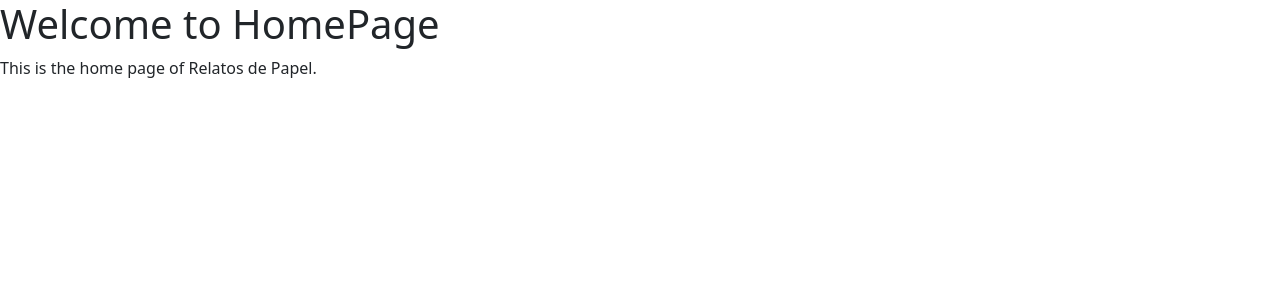
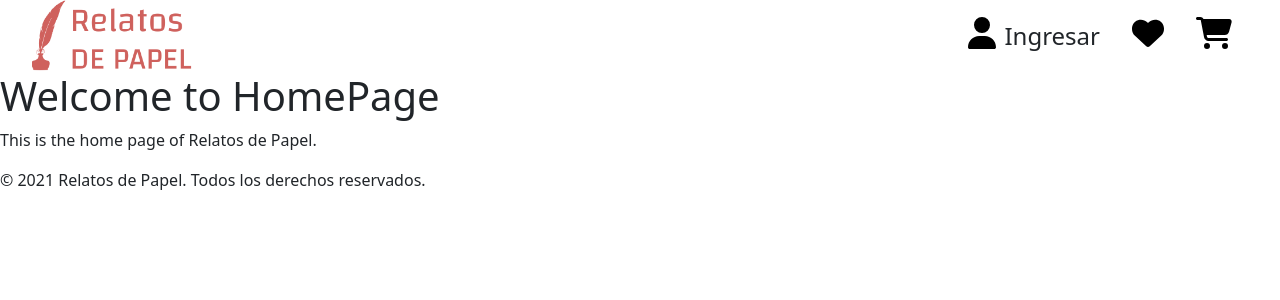
Before and after one commit to Xavi2996/relatos-papel-front, a React (Create React App) app: page /home in a window 1280 px wide. Shown: the top 300 px of the page. Built offline with nearby package versions, Linux system fonts and the light colour scheme.

Commit message:
Compontentes principales, estilo en Navbar

```diff
--- a/package.json
+++ b/package.json
@@ -3,6 +3,11 @@
   "version": "0.1.0",
   "private": true,
   "dependencies": {
+    "@fortawesome/fontawesome-svg-core": "^6.7.2",
+    "@fortawesome/free-brands-svg-icons": "^6.7.2",
+    "@fortawesome/free-regular-svg-icons": "^6.7.2",
+    "@fortawesome/free-solid-svg-icons": "^6.7.2",
+    "@fortawesome/react-fontawesome": "^0.2.2",
     "@testing-library/jest-dom": "^5.17.0",
     "@testing-library/react": "^13.4.0",
     "@testing-library/user-event": "^13.5.0",
--- a/src/App.js
+++ b/src/App.js
@@ -1,8 +1,10 @@
 import { BrowserRouter as Router, Routes, Route } from "react-router-dom";
 import LandingPage from "./pages/LandingPage/LandingPage";
 import HomePage from "./pages/HomePage/HomePage";
+import Navbar from "./components/Navbar/Navbar";
+import Footer from "./components/Footer/Footer";
+import CartPage from "./pages/CartPage/CartPage";
 // import BookPage from "./pages/BookPage/BookPage";
-// import CartPage from "./pages/CartPage/CartPage";
 // import CheckoutPage from "./pages/CheckoutPage/CheckoutPage";
 
 function App() {
@@ -10,10 +12,21 @@ function App() {
     <Router>
       <Routes>
         <Route path="/" element={<LandingPage />} />
-        <Route path="/home" element={<HomePage />} />
-        {/* <Route path="/book/:id" element={<BookPage />} />
-        <Route path="/cart" element={<CartPage />} />
-        <Route path="/checkout" element={<CheckoutPage />} /> */}
+        <Route
+          path="*"
+          element={
+            <>
+              <Navbar />
+              <Routes>
+                <Route path="/home" element={<HomePage />} />
+                <Route path="/cart" element={<CartPage />} />
+                {/* <Route path="/book/:id" element={<BookPage />} />
+                <Route path="/checkout" element={<CheckoutPage />} /> */}
+              </Routes>
+              <Footer />
+            </>
+          }
+        />
       </Routes>
     </Router>
   );
--- /dev/null
+++ b/src/components/Footer/Footer.js
@@ -0,0 +1,14 @@
+import {React} from 'react';
+import './Footer.scss';
+
+const Footer = () => {
+    return (
+        <div className="container-footer">
+            <div className="footer-text">
+                <p>© 2021 Relatos de Papel. Todos los derechos reservados.</p>
+            </div>
+        </div>
+    );
+}
+
+export default Footer;
--- /dev/null
+++ b/src/components/Navbar/Navbar.js
@@ -0,0 +1,36 @@
+import React from 'react';
+import './Navbar.scss';
+import { FontAwesomeIcon } from '@fortawesome/react-fontawesome';
+import { faHeart, faShoppingCart, faUser } from '@fortawesome/free-solid-svg-icons';
+import { useNavigate } from 'react-router-dom';
+
+const Navbar = () => {
+  const navigate = useNavigate();
+
+  return (
+      <div className="container-logo">
+        <div>
+          <a className="navbar-logo" href="/">
+            <img src="/assets/images/logo.png" alt="Logo" />
+          </a>
+        </div>
+        <div>
+          <ul className="m-0">
+            <li className="list-style" onClick={() => navigate('/profile')}>
+              <FontAwesomeIcon icon={faUser} size="2x" color="black" />
+              <span className="navbar-text">Ingresar</span>
+
+            </li>
+            <li className="list-style" onClick={() => navigate('/favorites')}>
+              <FontAwesomeIcon icon={faHeart} size="2x" color="black" />
+            </li>
+            <li className="list-style" onClick={() => navigate('/cart')}>
+              <FontAwesomeIcon icon={faShoppingCart} size="2x" color="black" />
+            </li>
+          </ul>
+        </div>
+      </div>
+  );
+};
+
+export default Navbar;
--- /dev/null
+++ b/src/components/Navbar/Navbar.scss
@@ -0,0 +1,29 @@
+.container-logo{
+    max-width: 95%;
+    margin: 0 auto;
+    display: flex;
+    justify-content: space-between;
+    align-items: center;
+}
+
+.navbar-logo{
+    img{
+        width: 10rem;
+    }
+}
+
+.list-style{
+    list-style: none;
+    display: inline-block;
+    margin: 0 1rem;
+    span{
+        font-size: 1.5rem;
+        margin-left: 0.5rem;
+    }
+    &:hover{
+        cursor: pointer;
+        color: #212529 !important;
+        background-color: #e2e6ea !important;
+        border-color: #dae0e5 !important;
+    }
+}
--- /dev/null
+++ b/src/pages/CartPage/CartPage.js
@@ -0,0 +1,13 @@
+import {React} from 'react';
+import './CartPage.scss';
+
+const CartPage = () => {
+    return (
+        <div>
+            <h1>Welcome to CartPage</h1>
+            <p>This is the cart page of Relatos de Papel.</p>
+        </div>
+    );
+}
+
+export default CartPage;
```
Also changed, not shown: public/assets/images/logo.png (added), src/components/Footer/Footer.scss (added), src/pages/CartPage/CartPage.scss (added), 1 other file (tests, documents, lock files or other folders).
